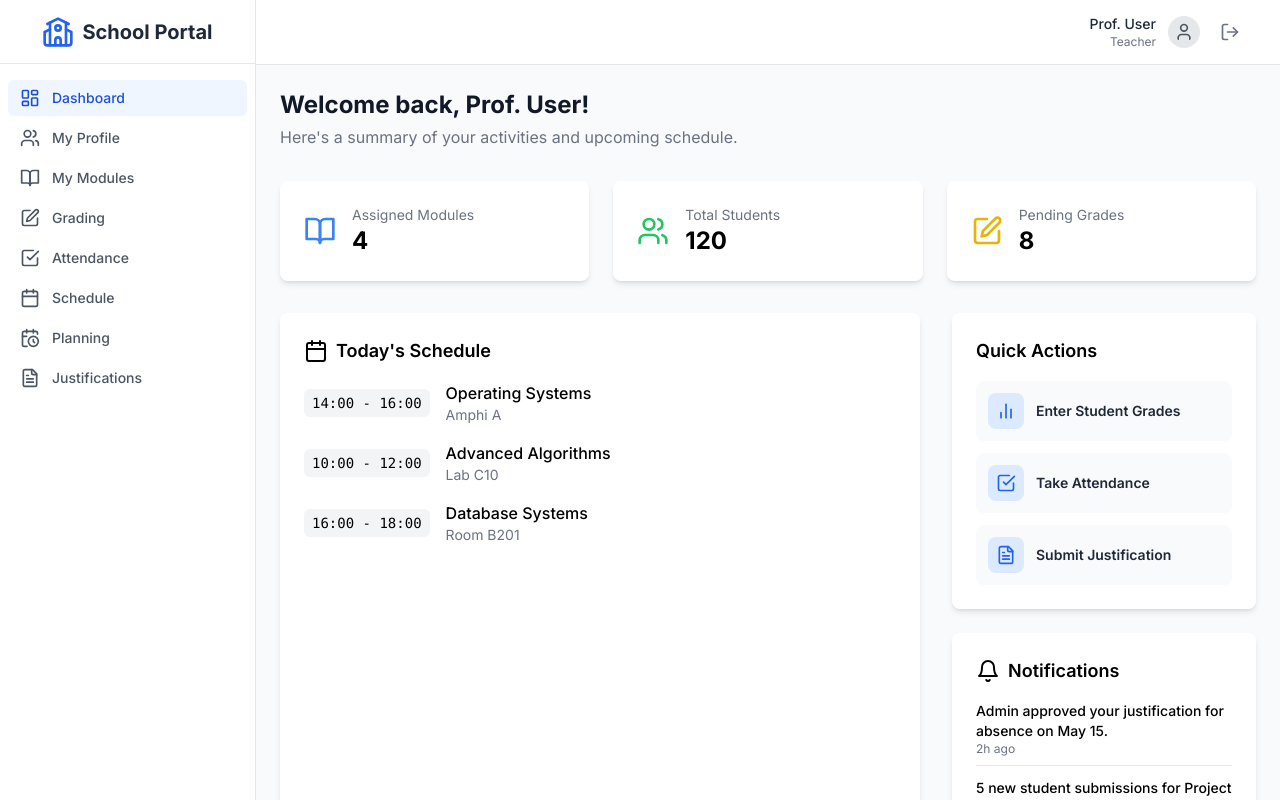
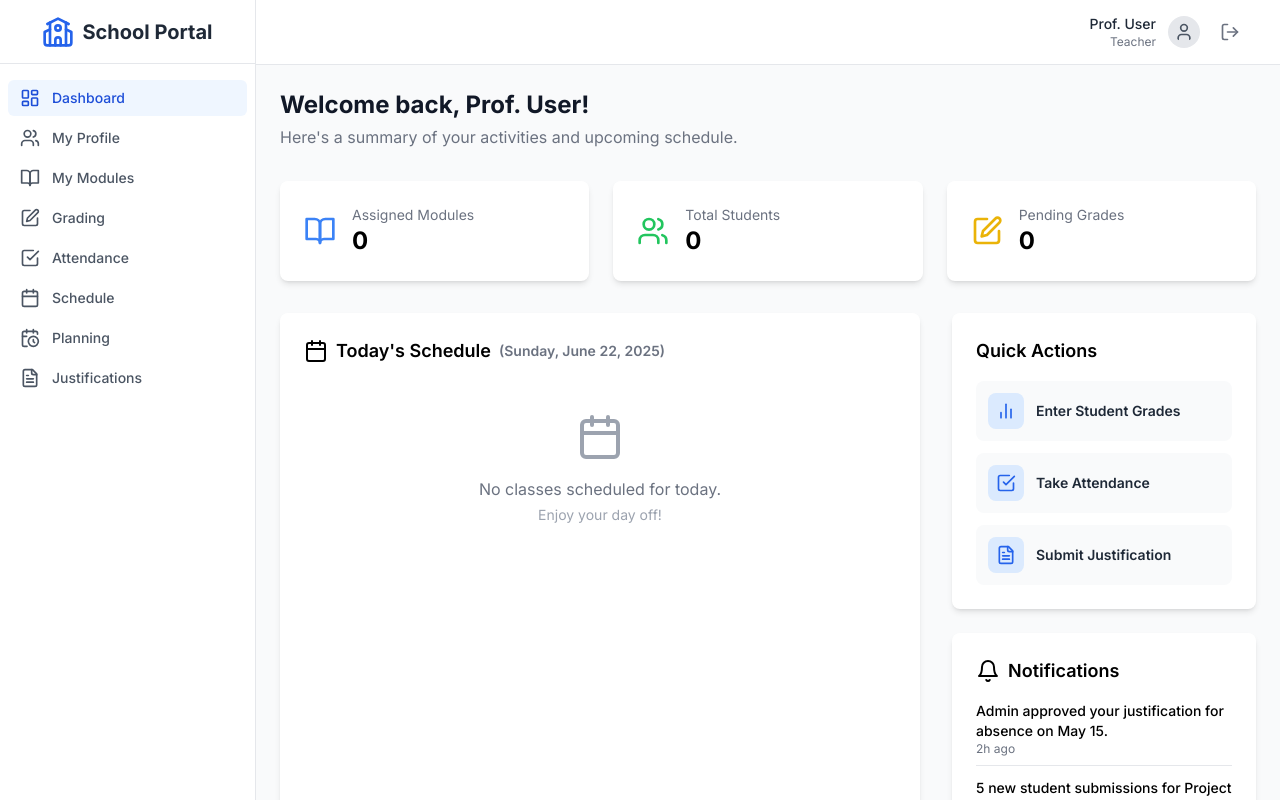
Before and after one commit to RachIM6/RachIM6-Schools_Management_Front_test, a Next.js app in the folder project_home/: page /teacher/dashboard in a window 1280 px wide. Built offline with nearby package versions, Linux system fonts and the light colour scheme; sample sign-in values are in the browser's storage.

Commit message:
feat: enhance TeacherDashboard component with dynamic session generation and improved statistics; replace mock data with real-time data fetching for today's schedule and dashboard metrics, improving user experience and accuracy

```diff
--- a/project_home/src/pages/TeacherDashboard.tsx
+++ b/project_home/src/pages/TeacherDashboard.tsx
@@ -1,19 +1,75 @@
 // --- START OF FILE: pages/teacher/TeacherDashboard.tsx ---
-import { FC } from 'react';
+import { FC, useMemo } from 'react';
 import { useTeacher } from '@/context/TeacherContext';
 import { PageHeader } from '@/components/ui/PageHeader';
 import { BookOpen, Users, Edit, Calendar, Bell, FileText, CheckSquare, BarChart2 } from 'lucide-react';
 import Link from 'next/link';
+import {
+  getModuleInstancesByTeacher,
+  getModuleById,
+  getMajorById,
+  getSemesterById,
+  getAcademicYearById,
+  semesters
+} from '@/data/academicData';
+
+// Generate scheduled sessions for a module
+const generateScheduledSessions = (moduleId: string, semesterId: string) => {
+  const semester = getSemesterById(semesterId);
+  if (!semester) return [];
+
+  const academicYear = getAcademicYearById(semester.academicYearId);
+  if (!academicYear) return [];
+
+  const module = getModuleById(moduleId);
+  if (!module) return [];
+
+  const sessions: Array<{
+    date: Date;
+    time: string;
+    endTime: string;
+    moduleName: string;
+    moduleCode: string;
+    location: string;
+    weekNumber: number;
+  }> = [];
+  const numWeeks = 14;
+
+  // Calculate start date based on semester
+  const year = parseInt(academicYear.name.split('-')[semester.name === 'S1' ? 0 : 1]);
+  const startDate = new Date(semester.name === 'S1' ? `${year}-09-02` : `${year}-02-03`);
+
+  // Fixed time slots based on module code for consistency
+  const timeSlots = [9, 11, 13, 15, 17];
+  const timeIndex = module.code.charCodeAt(module.code.length - 1) % timeSlots.length;
+  const startTime = timeSlots[timeIndex];
+
+  for (let week = 0; week < numWeeks; week++) {
+    const weekStart = new Date(startDate);
+    weekStart.setDate(weekStart.getDate() + (week * 7));
+
+    // Use Monday as the class day
+    const classDate = new Date(weekStart);
+    classDate.setDate(weekStart.getDate() + 0); // Monday
+
+    sessions.push({
+      date: classDate,
+      time: `${startTime.toString().padStart(2, '0')}:00`,
+      endTime: `${(startTime + 2).toString().padStart(2, '0')}:00`,
+      moduleName: module.name,
+      moduleCode: module.code,
+      location: `Room ${module.code}${startTime}`,
+      weekNumber: week + 1
+    });
+  }
+
+  return sessions;
+};
 
 const mockDashboardData = {
     assignedModules: 4,
     totalStudents: 120,
     pendingGrades: 8,
-    upcomingClasses: [
-        { time: '14:00 - 16:00', course: 'Operating Systems', location: 'Amphi A' },
-        { time: '10:00 - 12:00', course: 'Advanced Algorithms', location: 'Lab C10' },
-        { time: '16:00 - 18:00', course: 'Database Systems', location: 'Room B201' },
-    ],
     recentNotifications: [
         { text: "Admin approved your justification for absence on May 15.", time: "2h ago" },
         { text: "5 new student submissions for Project Alpha.", time: "4h ago" },
@@ -30,6 +86,67 @@ const QuickActionCard: FC<{ href: string; title: string; icon: React.ReactNode }
 
 export const TeacherDashboard: FC = () => {
     const { teacher } = useTeacher();
+
+    // Get teacher's module instances
+    const teacherModuleInstances = useMemo(() => {
+        if (!teacher) return [];
+        return getModuleInstancesByTeacher(teacher.keycloakId);
+    }, [teacher]);
+
+    // Get current semester
+    const currentSemester = useMemo(() => {
+        return semesters.find(semester => semester.isActive);
+    }, []);
+
+    // Filter module instances for current semester
+    const currentModuleInstances = useMemo(() => {
+        if (!currentSemester) return [];
+        return teacherModuleInstances.filter(instance => instance.semesterId === currentSemester.id);
+    }, [teacherModuleInstances, currentSemester]);
+
+    // Generate all scheduled sessions for current semester
+    const allScheduledSessions = useMemo(() => {
+        const sessions: Array<{
+            date: Date;
+            time: string;
+            endTime: string;
+            moduleName: string;
+            moduleCode: string;
+            location: string;
+            weekNumber: number;
+        }> = [];
+        currentModuleInstances.forEach(instance => {
+            const moduleSessions = generateScheduledSessions(instance.moduleId, instance.semesterId);
+            sessions.push(...moduleSessions);
+        });
+        return sessions;
+    }, [currentModuleInstances]);
+
+    // Get today's schedule
+    const todaysSchedule = useMemo(() => {
+        const today = new Date();
+        const todayString = today.toDateString();
+
+        return allScheduledSessions
+            .filter(session => session.date.toDateString() === todayString)
+            .sort((a, b) => a.time.localeCompare(b.time))
+            .map(session => ({
+                time: `${session.time} - ${session.endTime}`,
+                course: session.moduleName,
+                location: session.location,
+                moduleCode: session.moduleCode
+            }));
+    }, [allScheduledSessions]);
+
+    // Calculate dashboard stats
+    const dashboardStats = useMemo(() => {
+        return {
+            assignedModules: currentModuleInstances.length,
+            totalStudents: currentModuleInstances.length * 25, // Assuming 25 students per module
+            pendingGrades: currentModuleInstances.length * 2, // Assuming 2 pending grades per module
+        };
+    }, [currentModuleInstances]);
+
     if (!teacher) return <div className="flex justify-center items-center h-full"><div className="animate-spin rounded-full h-10 w-10 border-b-2 border-blue-500"></div></div>;
 
     return (
@@ -40,19 +157,50 @@ export const TeacherDashboard: FC = () => {
             />
             {/* Stats Cards */}
             <div className="grid grid-cols-1 md:grid-cols-2 lg:grid-cols-3 gap-6">
-                <div className="bg-white dark:bg-gray-800 p-6 rounded-lg shadow-md flex items-center"><BookOpen className="h-8 w-8 text-blue-500 mr-4"/><div className="flex-1"><p className="text-sm text-gray-500">Assigned Modules</p><p className="text-2xl font-bold">{mockDashboardData.assignedModules}</p></div></div>
-                <div className="bg-white dark:bg-gray-800 p-6 rounded-lg shadow-md flex items-center"><Users className="h-8 w-8 text-green-500 mr-4"/><div className="flex-1"><p className="text-sm text-gray-500">Total Students</p><p className="text-2xl font-bold">{mockDashboardData.totalStudents}</p></div></div>
-                <div className="bg-white dark:bg-gray-800 p-6 rounded-lg shadow-md flex items-center"><Edit className="h-8 w-8 text-yellow-500 mr-4"/><div className="flex-1"><p className="text-sm text-gray-500">Pending Grades</p><p className="text-2xl font-bold">{mockDashboardData.pendingGrades}</p></div></div>
+                <div className="bg-white dark:bg-gray-800 p-6 rounded-lg shadow-md flex items-center"><BookOpen className="h-8 w-8 text-blue-500 mr-4"/><div className="flex-1"><p className="text-sm text-gray-500">Assigned Modules</p><p className="text-2xl font-bold">{dashboardStats.assignedModules}</p></div></div>
+                <div className="bg-white dark:bg-gray-800 p-6 rounded-lg shadow-md flex items-center"><Users className="h-8 w-8 text-green-500 mr-4"/><div className="flex-1"><p className="text-sm text-gray-500">Total Students</p><p className="text-2xl font-bold">{dashboardStats.totalStudents}</p></div></div>
+                <div className="bg-white dark:bg-gray-800 p-6 rounded-lg shadow-md flex items-center"><Edit className="h-8 w-8 text-yellow-500 mr-4"/><div className="flex-1"><p className="text-sm text-gray-500">Pending Grades</p><p className="text-2xl font-bold">{dashboardStats.pendingGrades}</p></div></div>
             </div>
 
             {/* Main Content Grid */}
             <div className="grid grid-cols-1 lg:grid-cols-3 gap-8">
                 {/* Upcoming Classes */}
                 <div className="lg:col-span-2 bg-white dark:bg-gray-800 p-6 rounded-lg shadow-md">
-                    <h3 className="text-lg font-semibold mb-4 flex items-center"><Calendar className="mr-2"/>Today's Schedule</h3>
+                    <h3 className="text-lg font-semibold mb-4 flex items-center">
+                        <Calendar className="mr-2"/>
+                        Today's Schedule
+                        <span className="ml-2 text-sm text-gray-500">
+                            ({new Date().toLocaleDateString('en-US', { weekday: 'long', year: 'numeric', month: 'long', day: 'numeric' })})
+                        </span>
+                    </h3>
                     <ul className="space-y-4">
-                        {mockDashboardData.upcomingClasses.map(c => <li key={c.time} className="flex items-center"><span className="font-mono text-sm bg-gray-100 dark:bg-gray-700 px-2 py-1 rounded-md">{c.time}</span><div className="ml-4"><p className="font-medium">{c.course}</p><p className="text-sm text-gray-500">{c.location}</p></div></li>)}
-                         {mockDashboardData.upcomingClasses.length === 0 && <p className="text-sm text-gray-500">No more classes scheduled for today.</p>}
+                        {todaysSchedule.length > 0 ? (
+                            todaysSchedule.map((session, index) => (
+                                <li key={index} className="flex items-center p-3 bg-gray-50 dark:bg-gray-700/50 rounded-lg">
+                                    <span className="font-mono text-sm bg-blue-100 dark:bg-blue-900/50 text-blue-800 dark:text-blue-200 px-3 py-1 rounded-md">
+                                        {session.time}
+                                    </span>
+                                    <div className="ml-4 flex-1">
+                                        <p className="font-medium text-gray-800 dark:text-gray-200">
+                                            {session.course}
+                                        </p>
+                                        <p className="text-sm text-gray-500 dark:text-gray-400">
+                                            {session.location} • {session.moduleCode}
+                                        </p>
+                                    </div>
+                                </li>
+                            ))
+                        ) : (
+                            <div className="text-center py-8">
+                                <Calendar className="mx-auto h-12 w-12 text-gray-400 mb-4" />
+                                <p className="text-gray-500 dark:text-gray-400">
+                                    No classes scheduled for today.
+                                </p>
+                                <p className="text-sm text-gray-400 dark:text-gray-500 mt-1">
+                                    Enjoy your day off!
+                                </p>
+                            </div>
+                        )}
                     </ul>
                 </div>
                 {/* Quick Actions & Notifications */}
```
